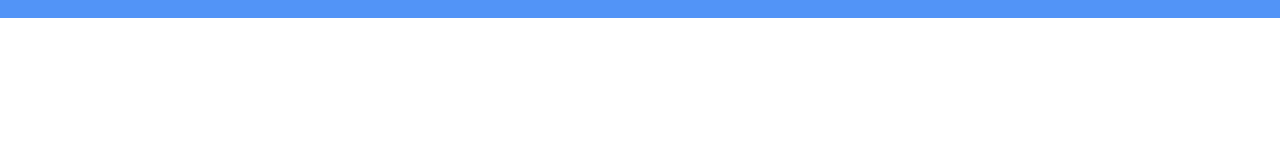
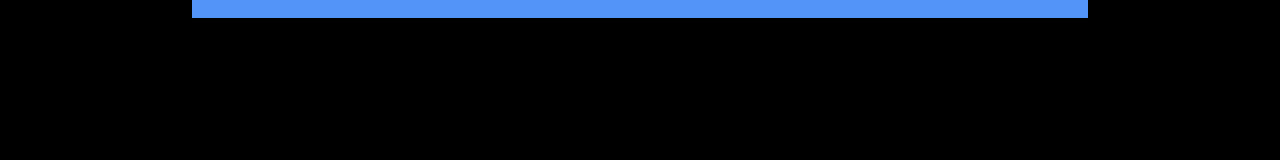
Before and after one commit to Riccardo15Pinto/html-css-booleaner, a plain HTML site: page index.html in a window 1280 px wide. Drawn offline with Linux system fonts and the light colour scheme.

Commit message:
set container

```diff
--- a/css/style.css
+++ b/css/style.css
@@ -1,6 +1,16 @@
 *{
     box-sizing: border-box;
     margin: 0;
+}
+
+body{
+    background-color: black;
+}
+
+.container{
+    max-width: 70%;
+    margin:0 auto;
+    background-color: white;
 }
 
 header{
@@ -8,7 +18,6 @@ header{
     background-color: rgb(82, 148, 247);
 }
 
-
 .logo{
     width: 25%;
     padding-top: 10px;
```
